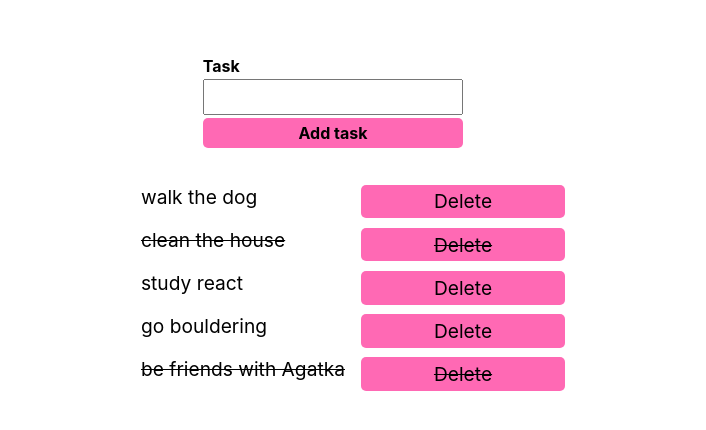
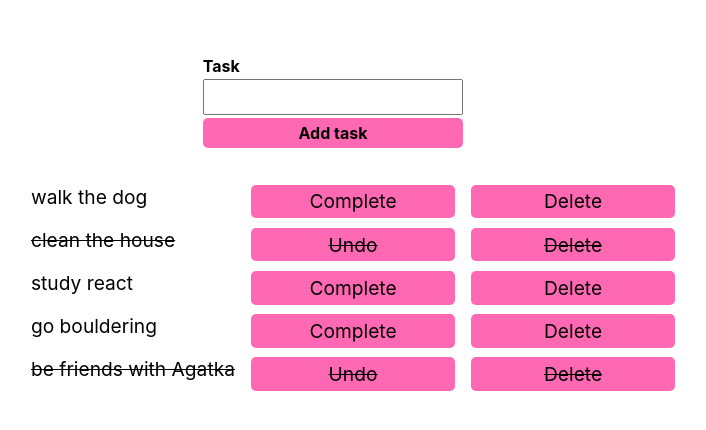
Before and after one commit to zuzik772/to-do-list, a React (Create React App) app: page / in a window 1280 px wide. Shown: the part 166-596 px from the top of the page, without its empty margins (307-1013 px from the left). Built offline with nearby package versions, Linux system fonts and the light colour scheme.

Commit message:
toggle complete

```diff
--- a/src/App.css
+++ b/src/App.css
@@ -31,6 +31,6 @@ button {
 
 ul li {
   display: grid;
-  grid-template-columns: 1fr 1fr;
+  grid-template-columns: 1fr 1fr 1fr;
   gap: 1rem;
 }
--- a/src/App.js
+++ b/src/App.js
@@ -33,6 +33,18 @@ function App() {
   function deleteItem(id) {
     setTasks((oldState) => oldState.filter((item) => item.id !== id));
   }
+  function toggleCompletion(id) {
+    setTasks((oldState) => {
+      return oldState.map((item) => {
+        if (id === item.id) {
+          const newItem = { ...item };
+          newItem.completed = !newItem.completed;
+          return newItem;
+        }
+        return item;
+      });
+    });
+  }
   function submit(e) {
     e.preventDefault();
     // console.log(e); //form
@@ -53,7 +65,7 @@ function App() {
       </form>
       <ul>
         {tasks.map((task) => (
-          <ListItem deleteItem={deleteItem} {...task} />
+          <ListItem toggleCompletion={toggleCompletion} deleteItem={deleteItem} {...task} />
         ))}
       </ul>
     </div>
--- a/src/components/ListItem.jsx
+++ b/src/components/ListItem.jsx
@@ -3,9 +3,14 @@ export default function ListItem(props) {
   function handleDelete() {
     props.deleteItem(props.id);
   }
+  function handleCompletion() {
+    props.toggleCompletion(props.id);
+  }
   return (
     <li className={props.completed ? "completed" : ""}>
-      {props.task} <button onClick={handleDelete}>Delete</button>
+      {props.task}
+      <button onClick={handleCompletion}>{props.completed ? "Undo" : "Complete"}</button>
+      <button onClick={handleDelete}>Delete</button>
     </li>
   );
 }
```
